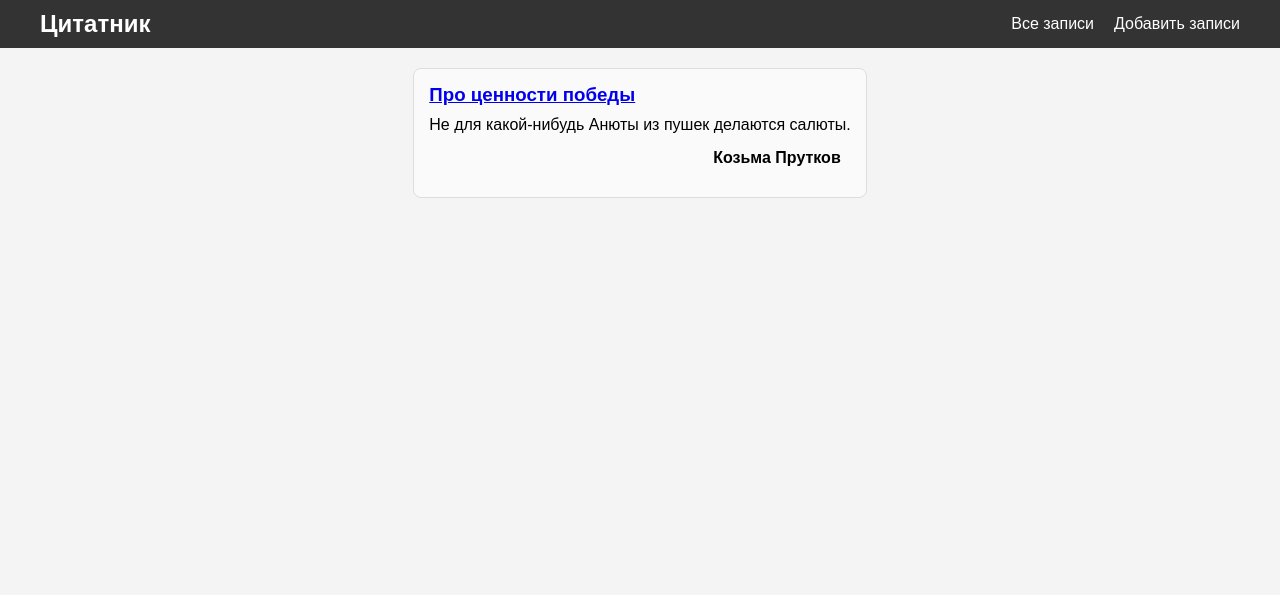
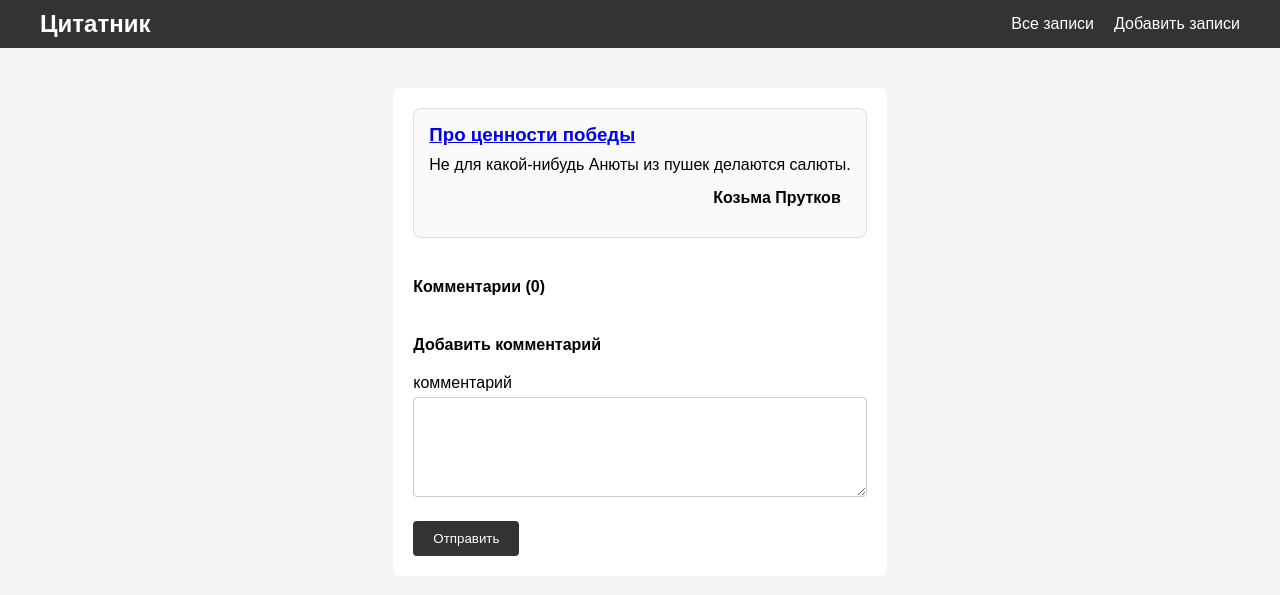
Before and after one commit to andrei-velya/-notes, a Django app: page /notes/3 in a window 1280 px wide. Shown: the top 595 px of the page. Run offline with Django 5.2, Linux system fonts and the light colour scheme; data comes from the database, SQL or seed files in the repository; both versions use the stored data as it was after the commit.

Commit message:
Добавлена форма комментариев

```diff
--- /dev/null
+++ b/notes/core/forms.py
@@ -0,0 +1,6 @@
+# Задача сделать форму обработки добавления поста
+from django import forms
+# from .models import PostCategory
+
+class CommentAddForm(forms.Form):
+    text = forms.CharField( max_length = 250, widget=forms.Textarea )
--- a/notes/core/models.py
+++ b/notes/core/models.py
@@ -21,4 +21,14 @@ class Note(models.Model):
     text = models.TextField( )
     author = models.CharField( max_length=255, default='Автор неизвестен' )
     created_date = models.DateTimeField( auto_now_add=True )
-    category = models.ForeignKey(NoteCategory, blank=True, null=True,on_delete=models.SET_NULL,related_name='category_notes' )
+    category = models.ForeignKey( NoteCategory, blank=True, null=True,on_delete=models.SET_NULL,related_name='category_notes' )
+
+class NoteComment(models.Model):
+    class Meta:
+        verbose_name = 'Комментарий'
+        verbose_name_plural = 'Комментарии'
+
+    note = models.ForeignKey( Note, blank=False, on_delete=models.CASCADE, null=False, related_name='comment_note', default=1 )
+    text = models.CharField( max_length=280 )
+    author = models.CharField( max_length=255, default='Анонимус' )
+    created_date = models.DateTimeField( auto_now_add=True )
--- a/notes/core/views.py
+++ b/notes/core/views.py
@@ -1,5 +1,7 @@
 from django.shortcuts import render, redirect
-from .models import Note, NoteCategory
+from .models import Note, NoteCategory, NoteComment
+from .forms import CommentAddForm
+from django.http import Http404
 
 # Create your views here.
 
@@ -42,6 +44,25 @@ def note_add(request):
         return redirect(notes)
     return render(request,'note_add.html',{'categories':categories})
 
-def note_detail(request, note_id):
-    note = Note.objects.get(id=note_id)
-    return render(request,'note_detail.html',{'note':note})
+def note_detail( request, note_id ):
+    note = Note.objects.get( id = note_id )
+    comments_of_the_post = NoteComment.objects.filter( note = note )
+    comment_add_form = CommentAddForm()
+    if request.method == 'POST':
+        comment_form = CommentAddForm( request.POST )
+        note = Note.objects.get( id = note_id )
+        if comment_form.is_valid():
+            data = comment_form.cleaned_data
+            NoteComment.objects.create(
+                note = note,
+                text = data['text']
+            )
+            return redirect('note_detail',note_id)
+        else:
+            raise Http404
+    context ={
+        'note':note,
+        'comments':comments_of_the_post,
+        'comment_add_form':comment_add_form
+        }
+    return render(request,'note_detail.html',context)
--- a/notes/templates/note_detail.html
+++ b/notes/templates/note_detail.html
@@ -3,6 +3,7 @@
 {% extends 'base.html' %}
 {% block content %}
 
+<div class="container-post">
     <!-- Блок выбранной цитаты -->
     <div class="post-card">
         <h3><a href="{% url 'note_detail' note.id %}">{{note.title}}</a></h3>
@@ -10,7 +11,29 @@
             <p>{{note.text}}</p>
             <p class="author-signature">{{note.author}}</p>
         </div>
-
+    </div>
+    <!-- Блок комментариев -->
+    <div class="comments-section">
+        <h4>Комментарии ({{ comments|length }})</h4>
+        {% for comment in comments %}
+        <div class="comment">
+            <p class="comment-author">{{comment.author}}</p>
+            <p class="comment-date">{{comment.date}}</p>
+            <p class="comment-text">{{comment.text}}</p>
+        </div>
+        {% endfor %}
+    </div>
+    <!-- Блок формы добавления комментариев -->
+    <div class="comment-form">
+        <h4>Добавить комментарий</h4>
+        <form action="{% url 'note_detail' note.id %}" method="post">
+            {% csrf_token %}
+            <label for="text">комментарий</label>
+            <textarea id="text" name="text" required></textarea>
+            <button type="submit">Отправить</button>
+        </form>
+    </div>
 </div>
 
+
 {% endblock %}
```
Also changed, not shown: notes/core/migrations/0003_notecomment.py (added), notes/core/migrations/0004_notecomment_note.py (added), notes/db.sqlite3, 1 other file. Lines whose indentation alone changed are shown as unchanged.
